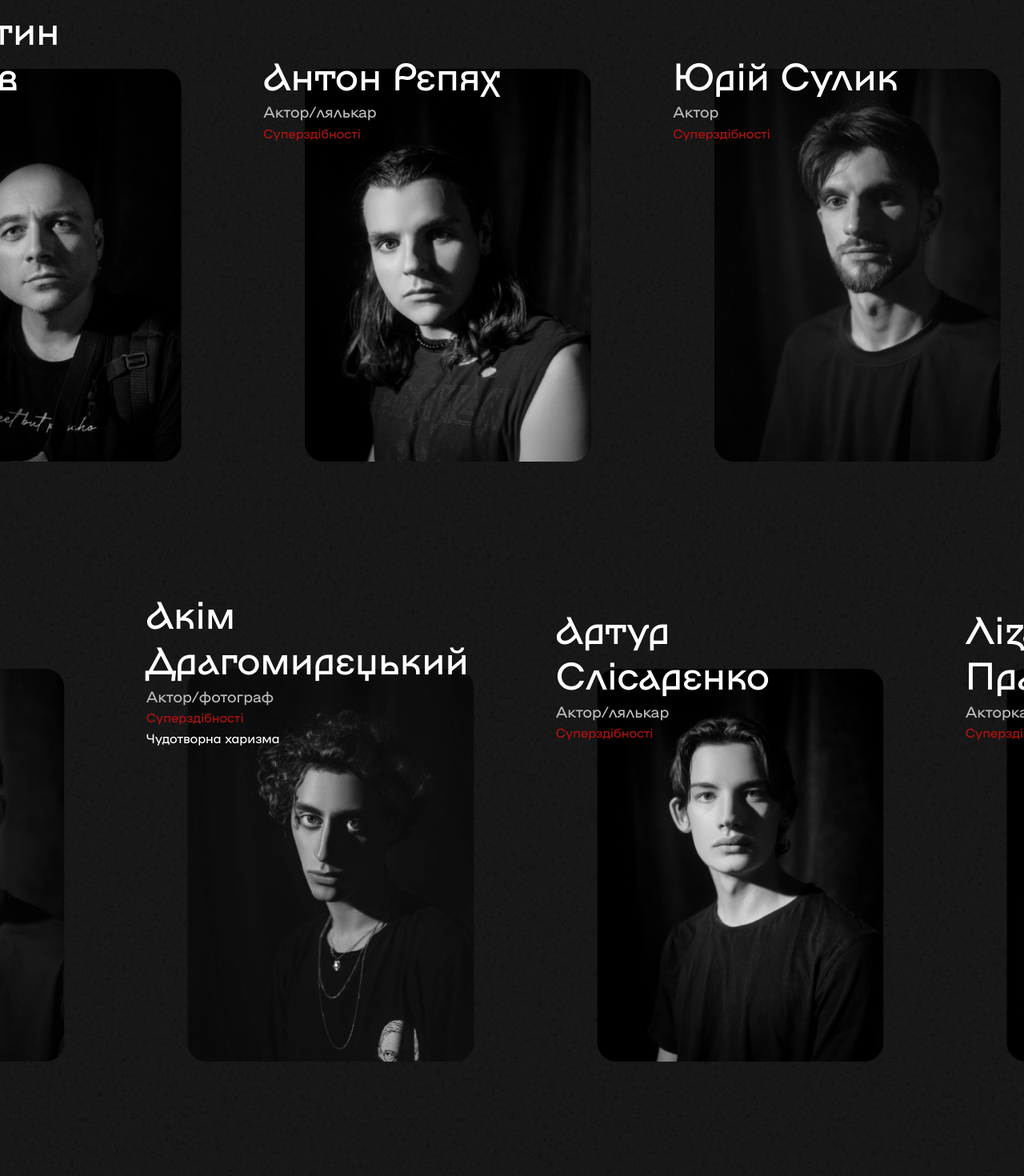
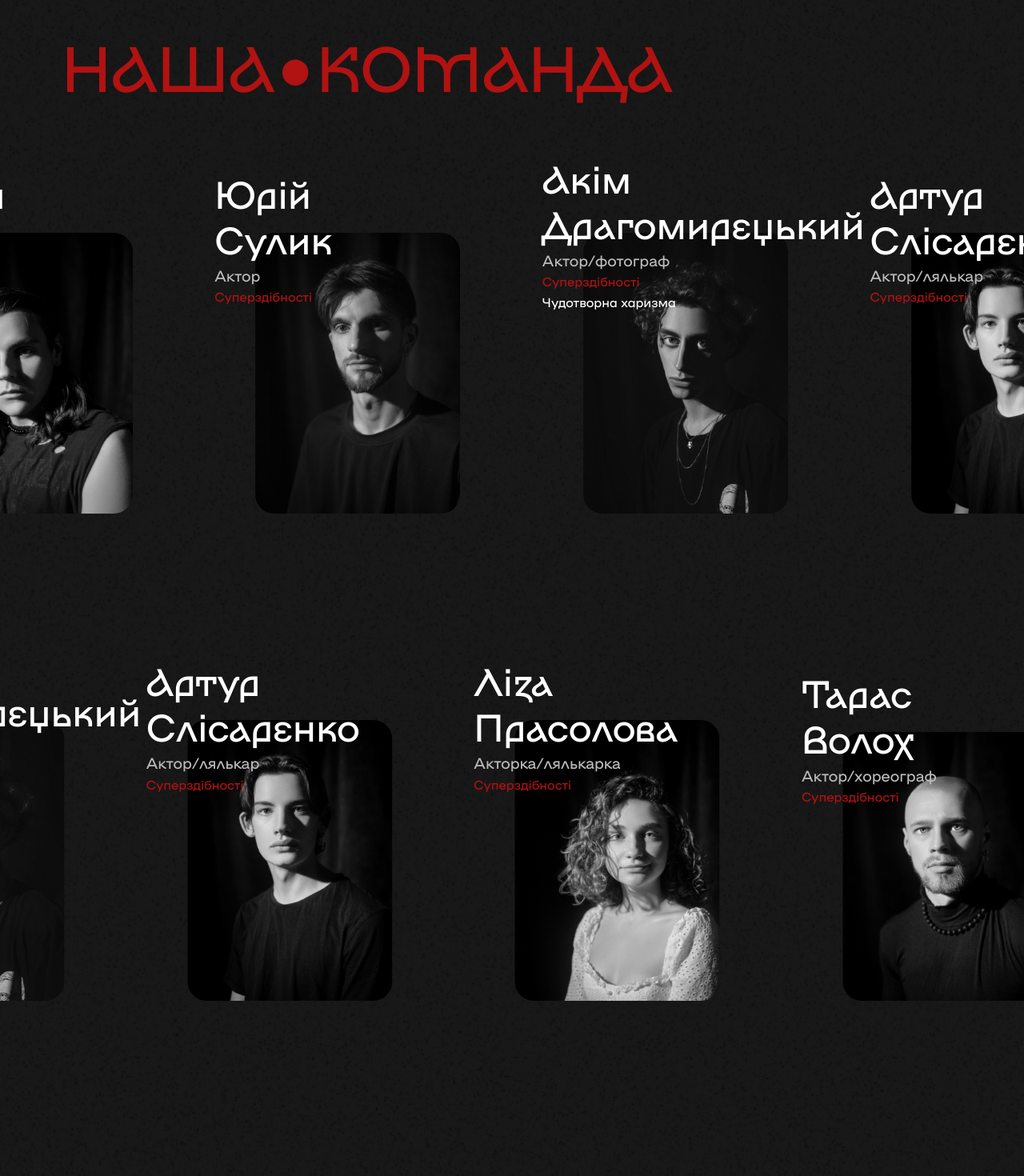
Before and after one commit to okuruchimas/Vatra-Frontend, a Next.js app: page / in a window 1280 px wide. Shown: the part 7640-9110 px from the top of the page at 80% size. Built offline with nearby package versions, Linux system fonts and the light colour scheme.

Commit message:
few remarks with dimensions

```diff
--- a/components /JoinUs/index.tsx
+++ b/components /JoinUs/index.tsx
@@ -38,10 +38,11 @@ const ArrowWrap = styled.div`
     }
   }
 `;
-export const ArrowDown = styled.img`
+const ArrowDown = styled.img`
   height: 32vh;
   width: 2vw;
   animation: down 3s infinite;
+  z-index: 1;
   @keyframes down {
     0% {
       transform: translate(0);
--- a/components /MovingText/index.tsx
+++ b/components /MovingText/index.tsx
@@ -35,6 +35,7 @@ const MovingText = () => {
 
 export default MovingText;
 const SliderWrap = styled.div`
+  margin: 22vh;
   position: relative;
   width: 100%;
   overflow: hidden;
--- a/components /OurTeam/PersonCard/index.tsx
+++ b/components /OurTeam/PersonCard/index.tsx
@@ -26,7 +26,7 @@ const Wrap = styled.div`
   flex-direction: column;
   align-items: flex-start;
   margin: 0 6vw;
-  width: 28vw;
+  width: 20vw;
   span {
     z-index: 1;
     position: relative;
@@ -59,7 +59,7 @@ const Power = styled.span`
 const Photo = styled.img`
   border-radius: 24px;
   height: auto;
-  width: 28vw;
+  width: 20vw;
   position: relative;
   bottom: 12vh;
 `;
--- a/components /OurTeam/index.tsx
+++ b/components /OurTeam/index.tsx
@@ -106,7 +106,7 @@ const Wrap = styled.div`
   flex-direction: column;
   align-items: flex-start;
   width: 100vw;
-  padding: 28vh 6vw 0;
+  padding: 6vw;
   overflow: hidden;
 `;
 
@@ -115,17 +115,17 @@ const SliderWrap = styled.div`
   flex-direction: row;
   align-items: flex-end;
   padding: 8vh 0;
-  width: calc(72vw * 6);
-  animation: scroll-r 24s linear infinite;
+  width: calc(36vw * 16);
+  animation: photo-scroll-r 24s linear infinite;
   span {
     margin: 0 2vw;
   }
-  @keyframes scroll-r {
+  @keyframes photo-scroll-r {
     0% {
       transform: translateX(0);
     }
     100% {
-      transform: translateX(calc(-72vw * 3));
+      transform: translateX(calc(-36vw * 8));
     }
   } ;
 `;
@@ -133,14 +133,14 @@ const SliderWrap1 = styled.div`
   display: flex;
   flex-direction: row;
   align-items: flex-end;
-  width: calc(72vw * 6);
-  animation: scroll 24s linear infinite;
+  width: calc(36vw * 16);
+  animation: photo-scroll-l 24s linear infinite;
   span {
     margin: 0 2vw;
   }
-  @keyframes scroll {
+  @keyframes photo-scroll-l {
     0% {
-      transform: translateX(calc(-72vw * 3));
+      transform: translateX(calc(-36vw * 6));
     }
     100% {
       transform: translateX(0);
```
